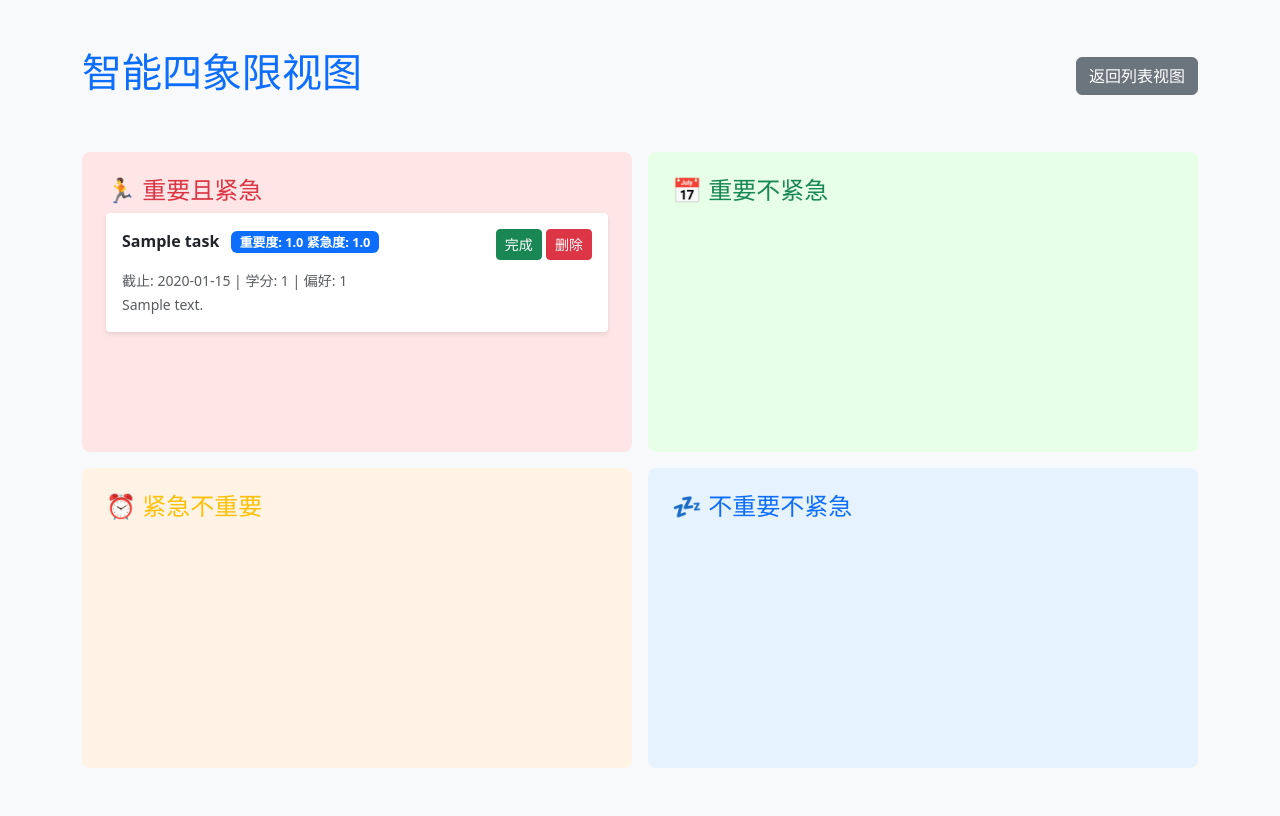
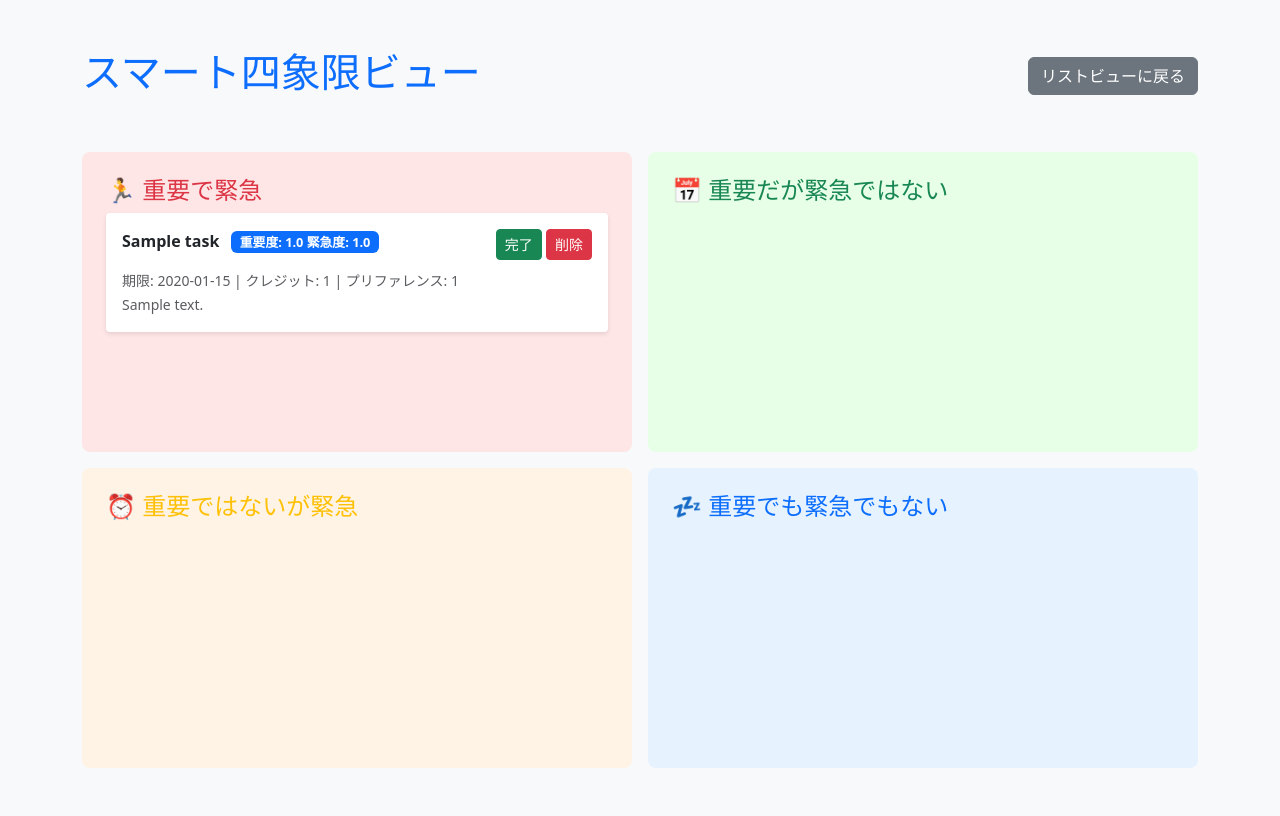
Before and after one commit to Shi-330/to_do_list, a Flask app: page /smart_view in a window 1280 px wide. Run offline with Flask 3, Linux system fonts and the light colour scheme; a user stored in the database is signed in; tables that the repository leaves empty hold one stand-in row (values such as "Sample post").

```diff
--- a/templates/smart_view.html
+++ b/templates/smart_view.html
@@ -3,7 +3,7 @@
 <head>
     <meta charset="UTF-8">
     <meta name="viewport" content="width=device-width, initial-scale=1.0">
-    <title>智能四象限视图</title>
+    <title>スマート四象限ビュー</title>
     <link href="https://cdn.jsdelivr.net/npm/bootstrap@5.3.0/dist/css/bootstrap.min.css" rel="stylesheet">
     <style>
         .quadrant-grid {
@@ -17,7 +17,7 @@
             border-radius: 0.5rem;
             min-height: 300px;
         }
-        #q1 { background-color: #ffe6e6; } /* 重要且紧急 */
+        #q1 { background-color: #ffe6e6; } /* 重要かつ緊急 */
         #q2 { background-color: #e6ffe6; } /* 重要不紧急 */
         #q3 { background-color: #fff3e6; } /* 紧急不重要 */
         #q4 { background-color: #e6f3ff; } /* 不重要不紧急 */
@@ -37,14 +37,14 @@
 <body class="bg-light">
     <div class="container py-5">
         <header class="d-flex justify-content-between align-items-center mb-5">
-            <h1 class="text-primary">智能四象限视图</h1>
-            <a href="{{ url_for('index') }}" class="btn btn-secondary">返回列表视图</a>
+            <h1 class="text-primary">スマート四象限ビュー</h1>
+            <a href="{{ url_for('index') }}" class="btn btn-secondary">リストビューに戻る</a>
         </header>
 
         <div class="quadrant-grid">
             <!-- 第一象限：重要且紧急 -->
             <div class="quadrant" id="q1">
-                <h4 class="text-danger">🏃 重要且紧急</h4>
+                <h4 class="text-danger">🏃 重要で緊急</h4>
                 {% for task in quadrants.q1 %}
                 <div class="task-card">
                     <div class="d-flex justify-content-between">
@@ -52,19 +52,19 @@
                             <strong>{{ task.title }}</strong>
                             <span class="badge bg-primary priority-badge">
                                 重要度: {{ "%.1f"|format(task.importance) }}
-                                紧急度: {{ "%.1f"|format(task.urgency) }}
+                                緊急度: {{ "%.1f"|format(task.urgency) }}
                             </span>
                         </div>
                         <div>
-                            <a href="{{ url_for('complete_task', task_id=task.id) }}" class="btn btn-success btn-sm">完成</a>
-                            <a href="{{ url_for('delete_task', task_id=task.id) }}" class="btn btn-danger btn-sm">删除</a>
+                            <a href="{{ url_for('complete_task', task_id=task.id) }}" class="btn btn-success btn-sm">完了</a>
+                            <a href="{{ url_for('delete_task', task_id=task.id) }}" class="btn btn-danger btn-sm">削除</a>
                         </div>
                     </div>
                     <div class="text-muted mt-2">
                         <small>
-                            截止: {{ task.formatted_ddl() }} |
-                            学分: {{ task.credit }} |
-                            偏好: {{ task.preference }}
+                            期限: {{ task.formatted_ddl() }} |
+                            クレジット: {{ task.credit }} |
+                            プリファレンス: {{ task.preference }}
                             {% if task.description %}
                             <br>{{ task.description }}
                             {% endif %}
@@ -76,7 +76,7 @@
 
             <!-- 第二象限：重要不紧急 -->
             <div class="quadrant" id="q2">
-                <h4 class="text-success">📅 重要不紧急</h4>
+                <h4 class="text-success">📅 重要だが緊急ではない</h4>
                 {% for task in quadrants.q2 %}
                 <div class="task-card">
                     <div class="d-flex justify-content-between">
@@ -84,19 +84,19 @@
                             <strong>{{ task.title }}</strong>
                             <span class="badge bg-primary priority-badge">
                                 重要度: {{ "%.1f"|format(task.importance) }}
-                                紧急度: {{ "%.1f"|format(task.urgency) }}
+                                緊急度: {{ "%.1f"|format(task.urgency) }}
                             </span>
                         </div>
                         <div>
-                            <a href="{{ url_for('complete_task', task_id=task.id) }}" class="btn btn-success btn-sm">完成</a>
-                            <a href="{{ url_for('delete_task', task_id=task.id) }}" class="btn btn-danger btn-sm">删除</a>
+                            <a href="{{ url_for('complete_task', task_id=task.id) }}" class="btn btn-success btn-sm">完了</a>
+                            <a href="{{ url_for('delete_task', task_id=task.id) }}" class="btn btn-danger btn-sm">削除</a>
                         </div>
                     </div>
                     <div class="text-muted mt-2">
                         <small>
-                            截止: {{ task.formatted_ddl() }} |
-                            学分: {{ task.credit }} |
-                            偏好: {{ task.preference }}
+                            期限: {{ task.formatted_ddl() }} |
+                            クレジット: {{ task.credit }} |
+                            プリファレンス: {{ task.preference }}
                             {% if task.description %}
                             <br>{{ task.description }}
                             {% endif %}
@@ -108,7 +108,7 @@
 
             <!-- 第三象限：紧急不重要 -->
             <div class="quadrant" id="q3">
-                <h4 class="text-warning">⏰ 紧急不重要</h4>
+                <h4 class="text-warning">⏰ 重要ではないが緊急</h4>
                 {% for task in quadrants.q3 %}
                 <div class="task-card">
                     <div class="d-flex justify-content-between">
@@ -116,19 +116,19 @@
                             <strong>{{ task.title }}</strong>
                             <span class="badge bg-primary priority-badge">
                                 重要度: {{ "%.1f"|format(task.importance) }}
-                                紧急度: {{ "%.1f"|format(task.urgency) }}
+                                緊急度: {{ "%.1f"|format(task.urgency) }}
                             </span>
                         </div>
                         <div>
-                            <a href="{{ url_for('complete_task', task_id=task.id) }}" class="btn btn-success btn-sm">完成</a>
-                            <a href="{{ url_for('delete_task', task_id=task.id) }}" class="btn btn-danger btn-sm">删除</a>
+                            <a href="{{ url_for('complete_task', task_id=task.id) }}" class="btn btn-success btn-sm">完了</a>
+                            <a href="{{ url_for('delete_task', task_id=task.id) }}" class="btn btn-danger btn-sm">削除</a>
                         </div>
                     </div>
                     <div class="text-muted mt-2">
                         <small>
-                            截止: {{ task.formatted_ddl() }} |
-                            学分: {{ task.credit }} |
-                            偏好: {{ task.preference }}
+                            期限: {{ task.formatted_ddl() }} |
+                            クレジット: {{ task.credit }} |
+                            プリファレンス: {{ task.preference }}
                             {% if task.description %}
                             <br>{{ task.description }}
                             {% endif %}
@@ -140,7 +140,7 @@
 
             <!-- 第四象限：不重要不紧急 -->
             <div class="quadrant" id="q4">
-                <h4 class="text-primary">💤 不重要不紧急</h4>
+                <h4 class="text-primary">💤 重要でも緊急でもない</h4>
                 {% for task in quadrants.q4 %}
                 <div class="task-card">
                     <div class="d-flex justify-content-between">
@@ -148,19 +148,19 @@
                             <strong>{{ task.title }}</strong>
                             <span class="badge bg-primary priority-badge">
                                 重要度: {{ "%.1f"|format(task.importance) }}
-                                紧急度: {{ "%.1f"|format(task.urgency) }}
+                                緊急度: {{ "%.1f"|format(task.urgency) }}
                             </span>
                         </div>
                         <div>
-                            <a href="{{ url_for('complete_task', task_id=task.id) }}" class="btn btn-success btn-sm">完成</a>
-                            <a href="{{ url_for('delete_task', task_id=task.id) }}" class="btn btn-danger btn-sm">删除</a>
+                            <a href="{{ url_for('complete_task', task_id=task.id) }}" class="btn btn-success btn-sm">完了</a>
+                            <a href="{{ url_for('delete_task', task_id=task.id) }}" class="btn btn-danger btn-sm">削除</a>
                         </div>
                     </div>
                     <div class="text-muted mt-2">
                         <small>
-                            截止: {{ task.formatted_ddl() }} |
-                            学分: {{ task.credit }} |
-                            偏好: {{ task.preference }}
+                            期限: {{ task.formatted_ddl() }} |
+                            クレジット: {{ task.credit }} |
+                            プリファレンス: {{ task.preference }}
                             {% if task.description %}
                             <br>{{ task.description }}
                             {% endif %}
```
